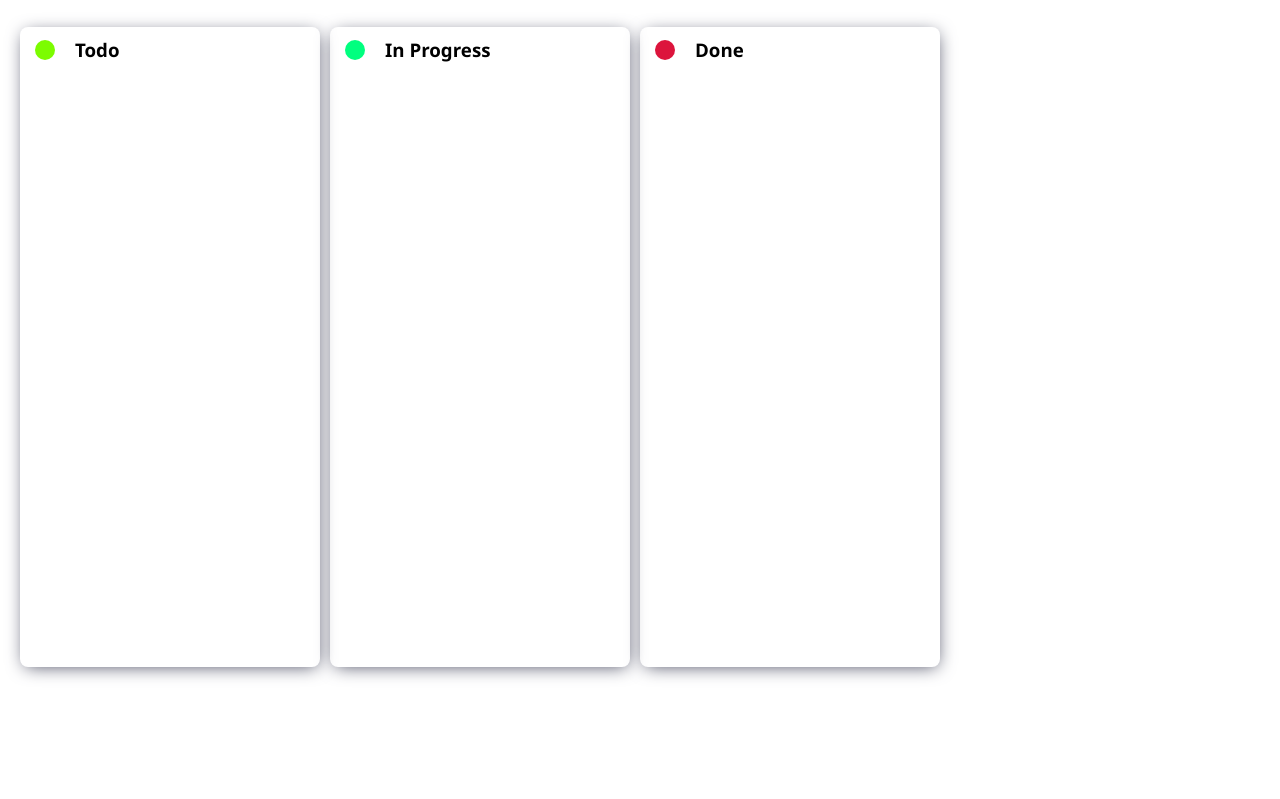
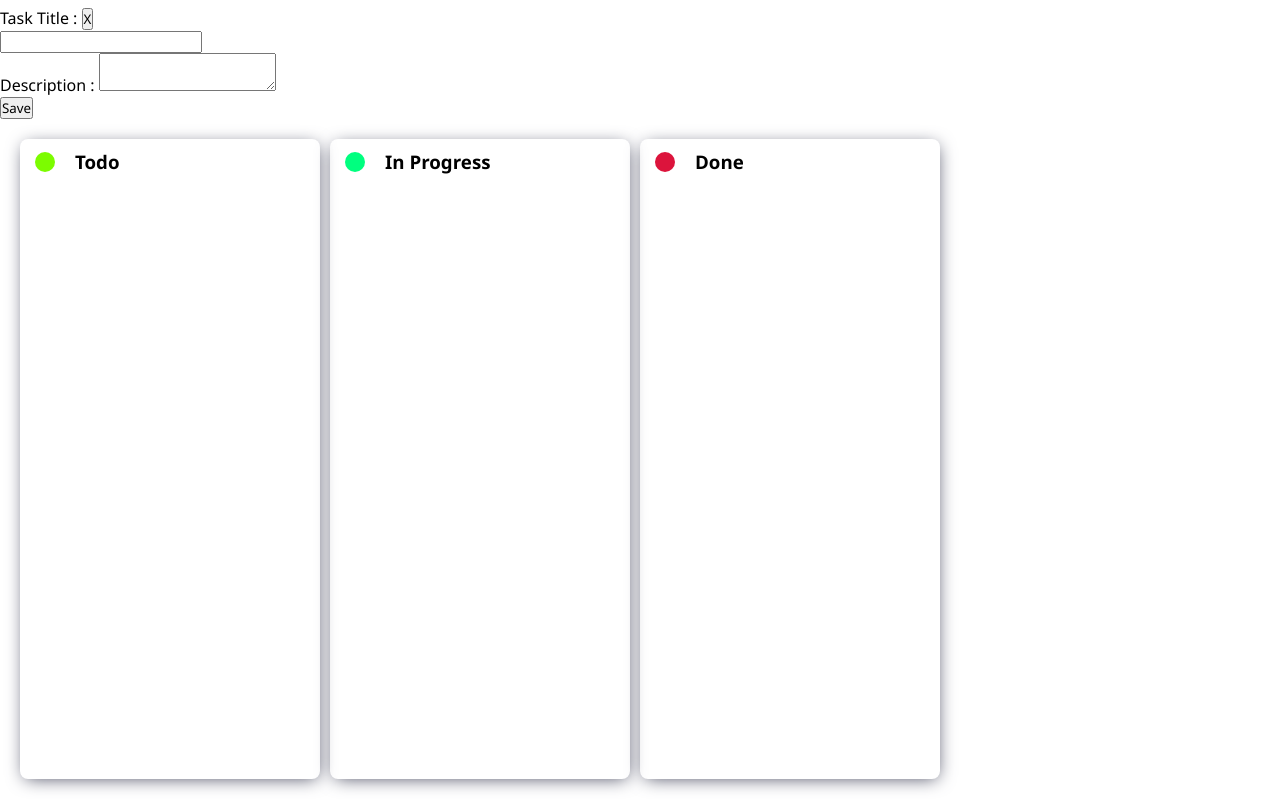
Before and after one commit to Himanshu-Sharma2250/KanBan-Board, a plain HTML site: page index.html in a window 1280 px wide. Shown: the part 57-856 px from the top of the page. Before the commit the page ends 800 px from the top, so only its background shows below. Drawn offline with Linux system fonts and the light colour scheme.

Commit message:
add modal

```diff
--- a/index.html
+++ b/index.html
@@ -46,6 +46,28 @@
         </div>
     </section>
 
+    <section class="updateModal">
+        <div class="modalHeader">
+            <div class="modalTitle">
+                <label for="title">Task Title :</label>
+                <button id="modalCloseButton">X</button>
+            </div>
+
+            <div class="modalClose">
+                <input type="text" name="titleInput" id="updatedTitle">
+            </div>
+        </div>
+
+        <div class="modalDescription">
+            <label for="description">Description :</label>
+            <textarea name="description" id="updatedDescription"></textarea>
+        </div>
+
+        <div class="modalFooter">
+            <button id="saveUpdateButton">Save</button>
+        </div>
+    </section>
+
     <main>
         <div class="board" id="todoBoard">
             <div class="board-heading">
```
